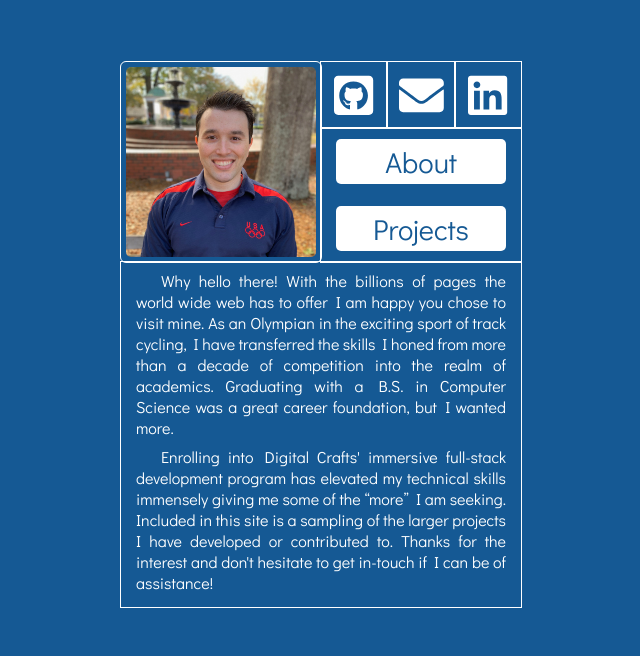
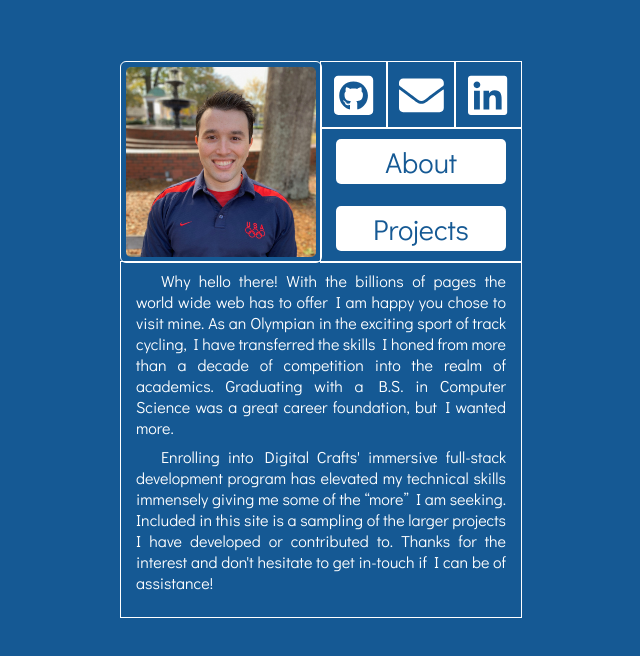
Before and after one commit to mblatchford/Portfolio, a React (Create React App) app: page / in a window 1280 px wide. Shown: the top 656 px of the page, without its empty margins (319-959 px from the left). Built offline with nearby package versions, Linux system fonts and the light colour scheme; a web font is replaced by a local one.

Commit message:
extended about outline

```diff
--- a/src/index.css
+++ b/src/index.css
@@ -166,7 +166,7 @@ a:active {
   padding-left: 15px;
   padding-right: 15px;
   outline: 1px solid white;
-  height: 345px;
+  height: 355px;
   text-align: justify;
   text-indent: 25px;
 }
```
Also changed, not shown: 11 other files (tests, documents, lock files or other folders).
